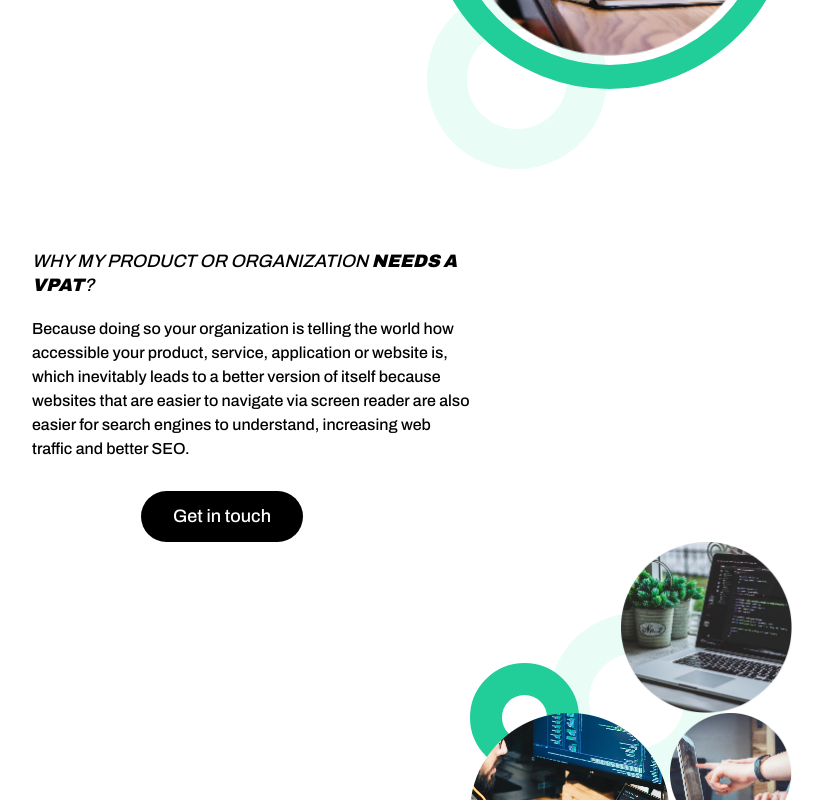
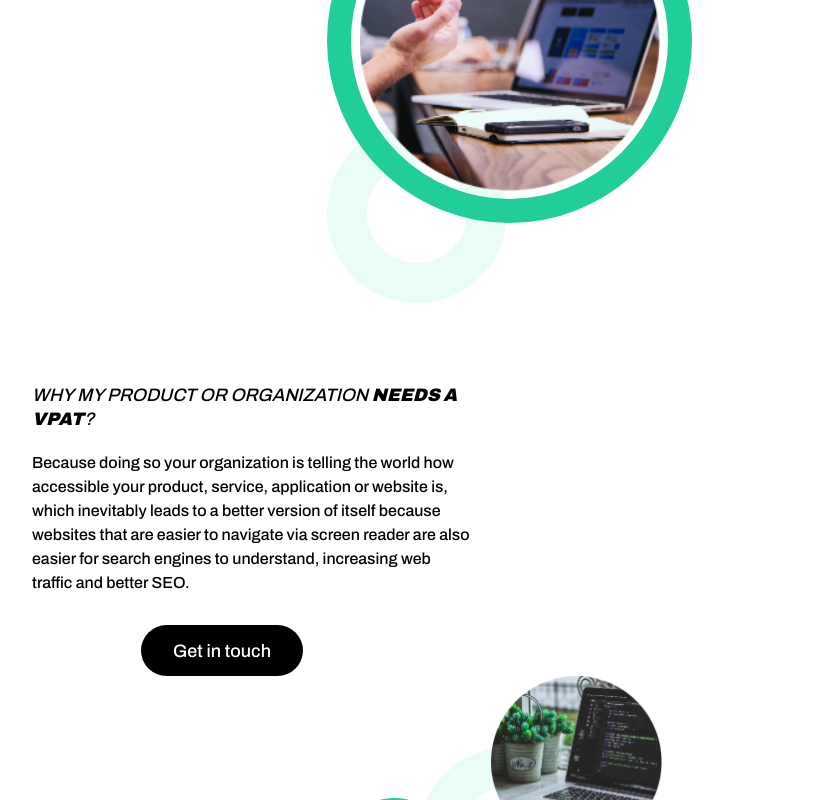
Before and after one commit to a11ysolutions/website, a React (Create React App) app: page /accessibility in a window 1280 px wide. Shown: the part 3255-4055 px from the top of the page, without its empty margins (278-1101 px from the left). Built offline with nearby package versions, Linux system fonts and the light colour scheme.

Commit message:
fix: change img position on a11y page

```diff
--- a/src/Components/Accessibility/Accessibility.css
+++ b/src/Components/Accessibility/Accessibility.css
@@ -221,6 +221,14 @@
 }
 
 @media screen and (min-width: 768px) and (max-width: 1500px) {
+  .a11y-first-encircled-img{
+    margin-right: 100px;
+  }
+
+  .a11y-img-combo{
+    margin-bottom: 100px !important;
+    margin-right: 150px !important;
+  }
   .a11y-page.second-info {
     display: flex;
     flex-direction: column;
--- a/src/Components/Accessibility/Accessibility.js
+++ b/src/Components/Accessibility/Accessibility.js
@@ -139,7 +139,7 @@ function Accessibility() {
                     >Get in touch</Button>
                 </div>
 
-                <div className="intermediate-image">
+                <div className="intermediate-image a11y-img-combo">
                     <img src="./laptop-in-desktop-with-plants.png" alt="Open laptop on a desktop with p[lants in the background" className="automation-second-image" />
                     <div className="automation-second-image-container">
                         <img src="./procreator-ux-design-studio.png" alt="A man working on his desktop" className="automation-third-image" />
@@ -191,7 +191,7 @@ function Accessibility() {
 
                 </div>
 
-                <div className="intermediate-image">
+                <div className="intermediate-image a11y-img-combo">
                     <div className="a11y-first-encircled-img">
                         <img src="./writing-in-paper.png" alt="Two people writing on a paper in an office" className="a11y-first-image" />
                     </div>
--- a/src/Components/UI/BicolorTitledText/BicolorTitledText.css
+++ b/src/Components/UI/BicolorTitledText/BicolorTitledText.css
@@ -12,7 +12,7 @@
   font: normal normal normal 16px/24px Archivo;
 }
 
-@media screen and (min-width: 768px) and (max-width: 12=500px) {
+@media screen and (min-width: 768px) and (max-width: 1500px) {
   .bicolor-titled-container {
     max-width: 400px;
   }
```
